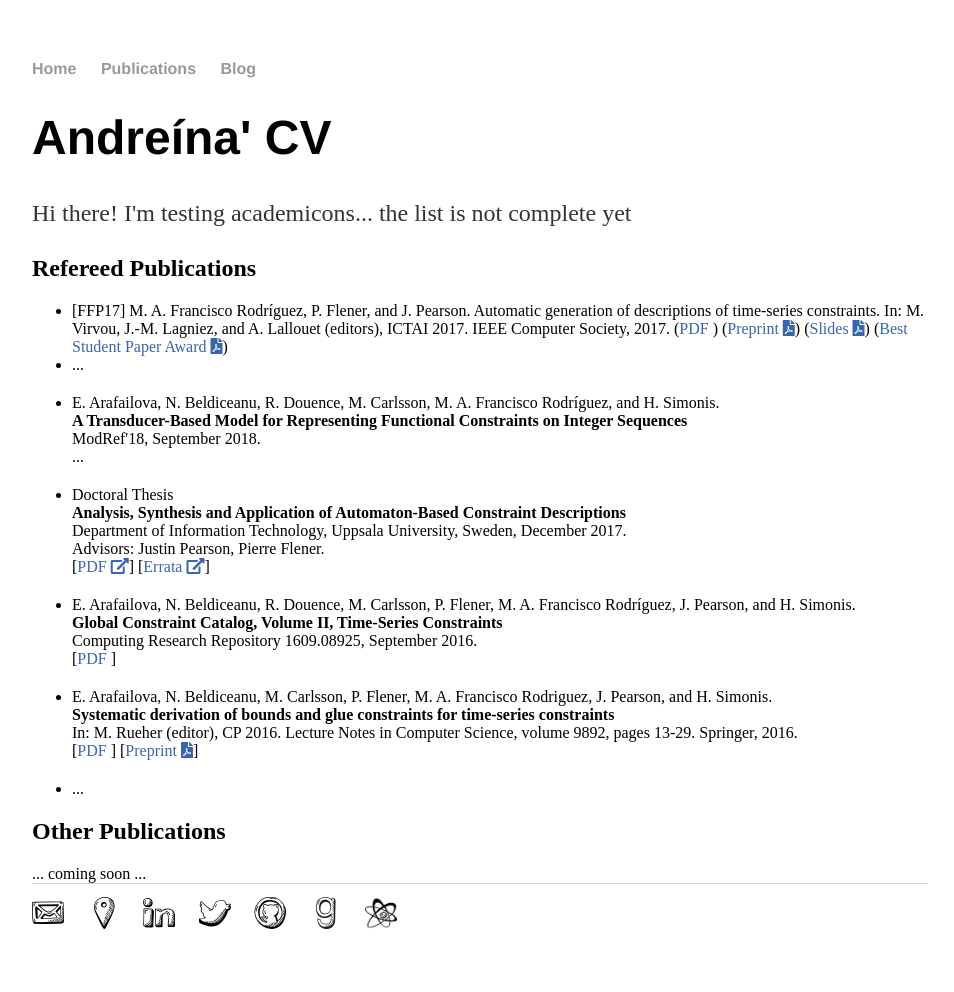
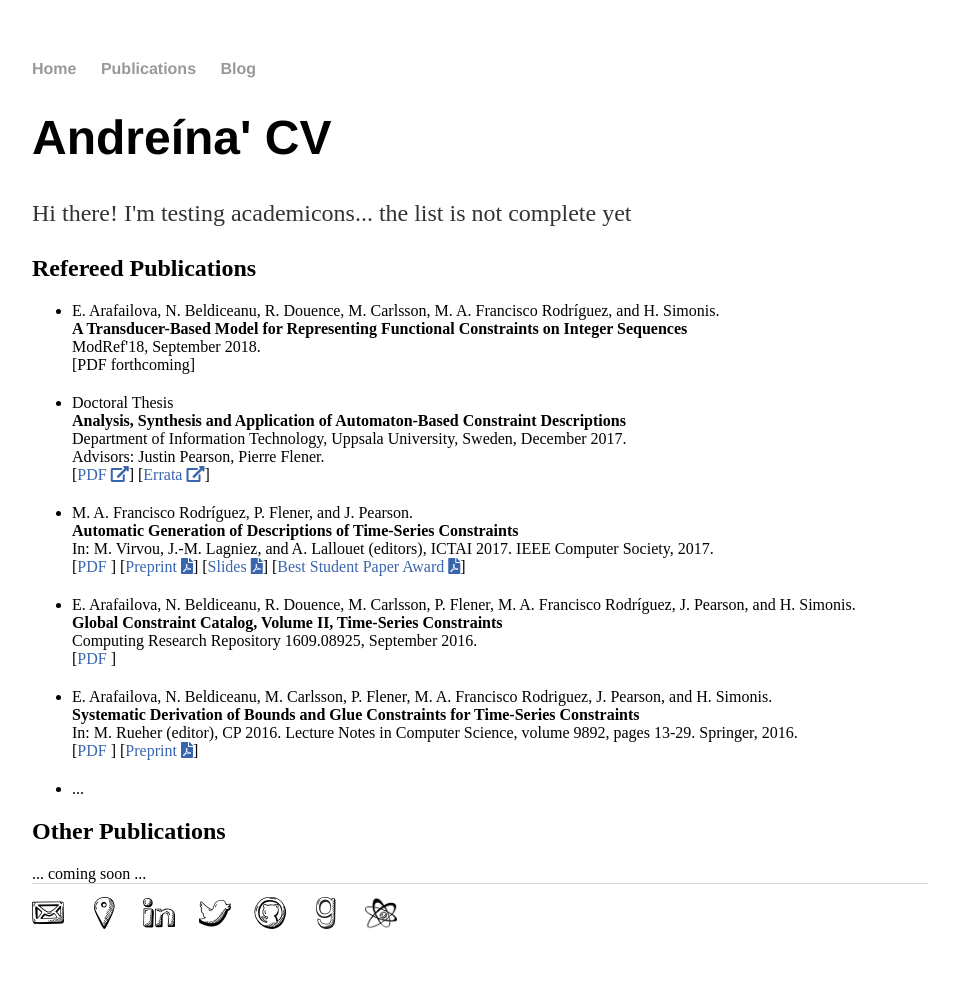
Before and after one commit to andreina-francisco/andreina-francisco.github.io, a Jekyll site: the page built from cv/index.html, in a window 1280 px wide. Shown: the whole page, without its empty margins (160-1114 px from the left). Built offline with Jekyll 4.4.1, drawn with Linux system fonts in a browser that asks for light colours; nearby versions of some CDN libraries; a style sheet for code colours, icons or effects is not loaded.

Commit message:
Unifying style

```diff
--- a/cv/index.html
+++ b/cv/index.html
@@ -8,11 +8,9 @@ title: Mar&iacute;a Andre&iacute;na Francisco Rodr&iacute;guez
 
 
 	<h2>Refereed Publications</h2>
-	<ul>
-		<li>[FFP17] M. A. Francisco Rodr&iacute;guez, P. Flener, and J. Pearson. Automatic generation of descriptions of time-series constraints. In: M. Virvou, J.-M. Lagniez, and A. Lallouet (editors), ICTAI 2017. IEEE Computer Society, 2017.
-			(<a class="text" href="http://dx.doi.org/10.1109/ICTAI.2017.00027">PDF <i class="ai ai-doi"></i></a>) (<a class="text" href="http://www.it.uu.se/research/group/optimisation/publications/ICTAI17.pdf">Preprint <i class="fas fa-file-pdf"></i></a>) (<a class="text" href="http://www.it.uu.se/research/group/optimisation/publications/ICTAI17-slides.pdf">Slides <i class="fas fa-file-pdf"></i></a>) (<a class="text" href="http://www.it.uu.se/research/group/optimisation/bestStudentPaper-ICTAI17.pdf">Best Student Paper Award <i class="fas fa-file-pdf"></i></a>)</li>
-		<li>...</li>
-	</ul>
+
+
+
 
 
 	<ul class="publist">
@@ -20,7 +18,7 @@ title: Mar&iacute;a Andre&iacute;na Francisco Rodr&iacute;guez
 			<span class="author">E. Arafailova, N. Beldiceanu, R. Douence, M. Carlsson, M. A. Francisco Rodr&iacute;guez, and H. Simonis.</span><br />
 			<span class="title">A Transducer-Based Model for Representing Functional Constraints on Integer Sequences</span><br />
 			<span class="note">ModRef'18, September 2018.</span><br />
-			...
+			[PDF forthcoming]
 			<!--[<a class="text" href="http://arxiv.org/abs/1609.08925">PDF <i class="ai ai-arxiv"></i></a>]-->
 		</li>
 		<li class="pub @">
@@ -31,6 +29,13 @@ title: Mar&iacute;a Andre&iacute;na Francisco Rodr&iacute;guez
 			[<a class="text" href="http://urn.kb.se/resolve?urn=urn:nbn:se:uu:diva-332149">PDF <i class="fas fa-external-link-alt"></i></a>]
 			[<a class="text" href="http://uu.diva-portal.org/smash/get/diva2:1152391/ERRATA01.pdf">Errata <i class="fas fa-external-link-alt"></i></a>]
 		</li>
+
+		<li class="pub @">
+			<span class="author">M. A. Francisco Rodr&iacute;guez, P. Flener, and J. Pearson.</span><br />
+			<span class="title">Automatic Generation of Descriptions of Time-Series Constraints</span><br />
+			<span class="note">In: M. Virvou, J.-M. Lagniez, and A. Lallouet (editors), ICTAI 2017. IEEE Computer Society, 2017.</span><br />
+			[<a class="text" href="http://dx.doi.org/10.1109/ICTAI.2017.00027">PDF <i class="ai ai-doi"></i></a>] [<a class="text" href="http://www.it.uu.se/research/group/optimisation/publications/ICTAI17.pdf">Preprint <i class="fas fa-file-pdf"></i></a>] [<a class="text" href="http://www.it.uu.se/research/group/optimisation/publications/ICTAI17-slides.pdf">Slides <i class="fas fa-file-pdf"></i></a>] [<a class="text" href="http://www.it.uu.se/research/group/optimisation/bestStudentPaper-ICTAI17.pdf">Best Student Paper Award <i class="fas fa-file-pdf"></i></a>]</li>
+
 		<li class="pub @">
 			<span class="author">E. Arafailova, N. Beldiceanu, R. Douence, M. Carlsson, P. Flener, M. A. Francisco Rodr&iacute;guez, J. Pearson, and H. Simonis.</span><br />
 			<span class="title">Global Constraint Catalog, Volume II, Time-Series Constraints</span><br />
@@ -40,7 +45,7 @@ title: Mar&iacute;a Andre&iacute;na Francisco Rodr&iacute;guez
 
 		<li class="pub @">
 			<span class="author">E. Arafailova, N. Beldiceanu, M. Carlsson, P. Flener, M. A. Francisco Rodriguez, J. Pearson, and H. Simonis.</span><br />
-			<span class="title">Systematic derivation of bounds and glue constraints for time-series constraints</span><br />
+			<span class="title">Systematic Derivation of Bounds and Glue Constraints for Time-Series Constraints</span><br />
 			<span class="note">In: M. Rueher (editor), CP 2016. Lecture Notes in Computer Science, volume 9892, pages 13-29. Springer, 2016.</span><br />
 			[<a class="text" href"http://dx.doi.org/10.1007/978-3-319-44953-1_2">PDF <i class="ai ai-doi ai-1x"></i></a>] [<a class="text" href="http://www.it.uu.se/research/group/optimisation/publications/CP16.pdf">Preprint <i class="fas fa-file-pdf"></i></a>]
 		</li>
@@ -50,4 +55,6 @@ title: Mar&iacute;a Andre&iacute;na Francisco Rodr&iacute;guez
 	<h2>Other Publications</h2>
 
 	... coming soon ...
+
+	<br />
 </div><!-- /.blurb -->
```
